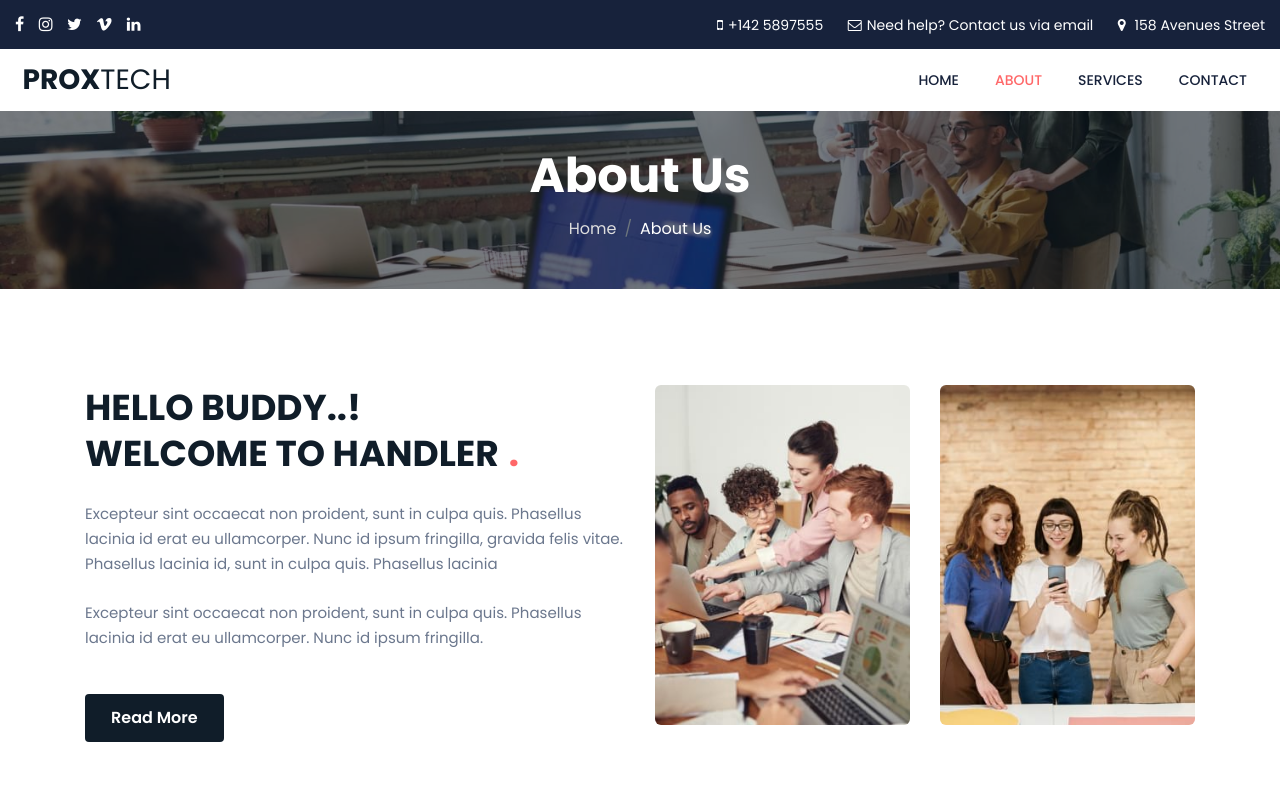
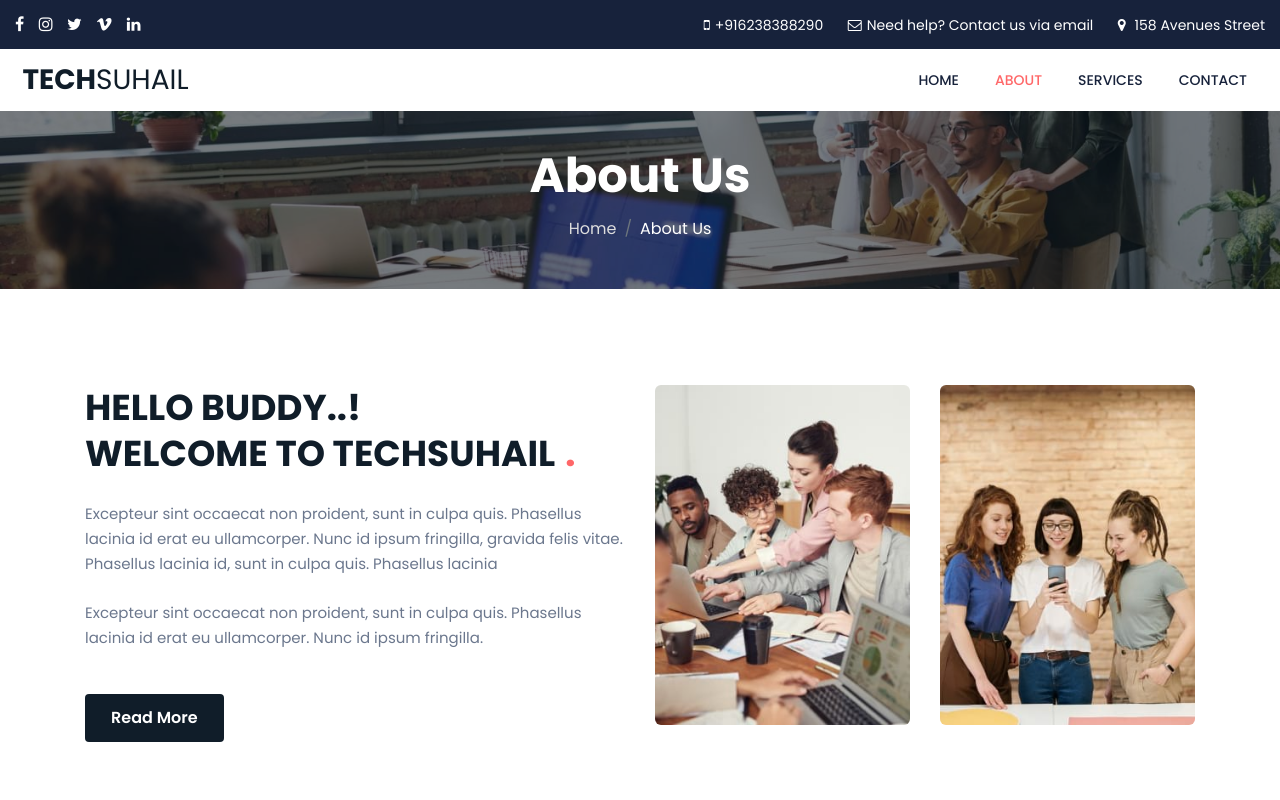
Before and after one commit to proxima2020/TECHSUHAIL, a plain HTML site: page about.html in a window 1280 px wide. Shown: the top 800 px of the page. Drawn offline with Linux system fonts and the light colour scheme.

Commit message:
name changed

```diff
--- a/about.html
+++ b/about.html
@@ -9,7 +9,7 @@ Author URL: http://w3layouts.com
   <!-- Required meta tags -->
   <meta charset="utf-8">
   <meta name="viewport" content="width=device-width, initial-scale=1, shrink-to-fit=no">
-  <title>Handler a Corporate Category Bootstrap Responsive Website Template | About :: W3layouts</title>
+  <title>TECHSUHAIL</title>
   <!-- Template CSS -->
   <link rel="stylesheet" href="assets/css/style-starter.css">
   <!-- Template CSS -->
@@ -37,8 +37,7 @@ Author URL: http://w3layouts.com
 						</li>
 					</div>
 					<div class="accounts col-lg-6">
-						<li class="top_li"><span class="fa fa-mobile"></span><a href="tel:+142 5897555">+142
-								5897555</a>
+						<li class="top_li"><span class="fa fa-mobile"></span><a href="tel:+916238388290">+916238388290</a>
 						</li>
 
 						<li class="top_li"><span class="fa fa-envelope-o"></span><a href="mailto:info@example.com">Need help? Contact us via email</a>
@@ -52,7 +51,7 @@ Author URL: http://w3layouts.com
 		<!--/nav-->
 		<nav class="navbar navbar-expand-lg navbar-light">
 			<div class="container-fluid">
-				<a class="navbar-brand" href="index.html"><span class="fa fa-podcast" aria-hidden="true"></span> <label class="lohny">PROX</label>TECH</a>
+				<a class="navbar-brand" href="index.html"><span class="fa fa-podcast" aria-hidden="true"></span> <label class="lohny">TECH</label>SUHAIL</a>
 				<!-- if logo is image enable this
 				<a class="navbar-brand" href="#index.html">
 					<img src="image-path" alt="Your logo" title="Your logo" style="height:35px;" />
@@ -113,7 +112,7 @@ Author URL: http://w3layouts.com
 					<div class="welcome-grids row">
 							<div class="col-lg-6 mb-lg-0 mb-5">
 								<h3 class="hny-title">Hello Buddy..!
-									<br>Welcome to Handler<span class="dot-1">.</span></h3>
+									<br>Welcome to TechSuhail<span class="dot-1">.</span></h3>
 								<p class="my-4">Excepteur sint occaecat non proident, sunt in culpa quis. Phasellus lacinia id erat eu ullamcorper. Nunc id ipsum fringilla,
 								gravida felis vitae. Phasellus lacinia id, sunt in culpa quis. Phasellus lacinia</p>
 								<p class="mb-4">Excepteur sint occaecat non proident, sunt in culpa quis. Phasellus lacinia id erat eu ullamcorper. Nunc id ipsum fringilla.</p>
```
Also changed, not shown: contact.html (+2 -2 lines), index.html (+6 -8 lines), services.html (+2 -2 lines).
